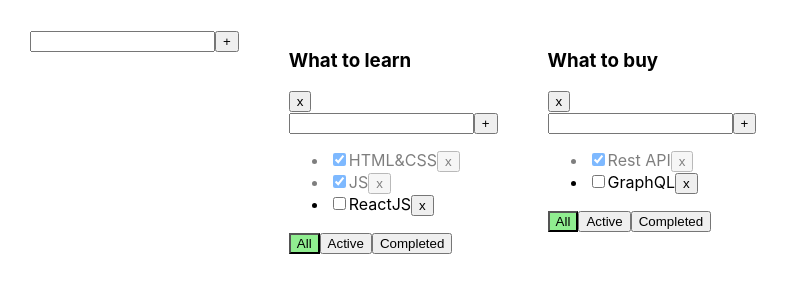
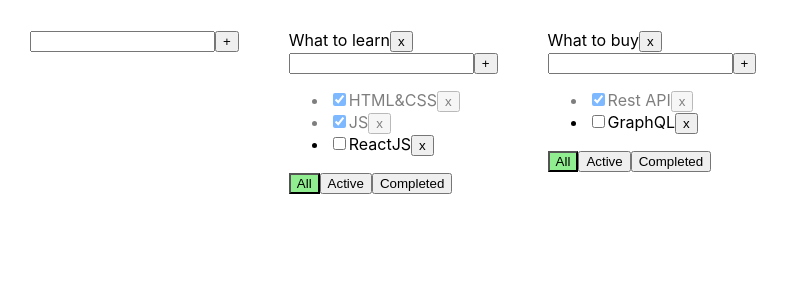
Before and after one commit to PavelS324/TodoList-5, a React (Create React App) app: page / in a window 1280 px wide. Shown: the top 300 px of the page, without its empty margins (0-789 px from the left). Built offline with nearby package versions, Linux system fonts and the light colour scheme.

Commit message:
After double click you can change title of list.

```diff
--- a/src/App.tsx
+++ b/src/App.tsx
@@ -94,6 +94,10 @@ function App() {
 		setTasks(newState)
 	}
 
+	const changeTitle = (todoListId: string, taskTitle: string) => {
+		setTodoLists(todoLists.map(t => t.id === todoListId ? {...t, title: taskTitle} : t))
+	}
+
 	const removeListTasks = (todoListId: string) => {
 		let newTodoLists = todoLists.filter(tl => tl.id !== todoListId)
 		setTodoLists(newTodoLists)
@@ -142,6 +146,7 @@ function App() {
 					addTask={addTask}
 					changeTaskStatus={changeTaskStatus}
 					changeTaskTitle={changeTaskTitle}
+					changeTitle={changeTitle}
 					filter={tl.filter}
 					removeListTasks={removeListTasks}
 				/>)
--- a/src/todolist/Todolist.tsx
+++ b/src/todolist/Todolist.tsx
@@ -13,12 +13,13 @@ type PropsType = {
 	addTask: (todoListId: string, title: string) => void
 	changeTaskStatus: (todoListId: string, taskId: string, taskStatus: boolean) => void
 	changeTaskTitle: (todoListId: string, taskId: string, taskTitle: string) => void
+	changeTitle: (todoListId: string, taskTitle: string) => void
 	filter: FilterValuesType
 	removeListTasks: (todoListId: string) => void
 }
 
 export const Todolist = (props: PropsType) => {
-	const {title, tasks, filter, removeTask, changeFilter, addTask, changeTaskStatus, changeTaskTitle, todoListId, removeListTasks} = props
+	const {title, tasks, filter, removeTask, changeFilter, addTask, changeTaskStatus, changeTaskTitle, changeTitle, todoListId, removeListTasks} = props
 
 	const changeFilterTasksHandler = (filter: FilterValuesType, todoListId: string) => {
 		changeFilter(filter, todoListId)
@@ -32,10 +33,15 @@ export const Todolist = (props: PropsType) => {
 		addTask(todoListId, title)
 	}
 
+	const changeTitleHandler = (newTitle: string) => {
+		changeTitle(todoListId, newTitle)
+	}
+
 	return (
 		<div>
 			<div className={'todolist-title-container'}>
-				<h3>{title}</h3>
+				{/*<h3>{title}</h3>*/}
+				<EditableSpan title={title} changeTaskTitle={changeTitleHandler} />
 				<Button onClick={removeListTasksHandler} title={'x'}/>
 			</div>
 			<div>
@@ -61,7 +67,6 @@ export const Todolist = (props: PropsType) => {
 
 							return <li key={task.id} className={task.isDone ? 'is-done' : ''}>
 								<input type="checkbox" checked={task.isDone} onChange={changeTaskStatusHandler}/>
-								{/*<span>{task.title}</span>*/}
 								<EditableSpan title={task.title} changeTaskTitle={changeTaskTitleHandler} />
 								<Button onClick={removeTaskHandler} title={'x'}/>
 							</li>
```
Also changed, not shown: 1 other file (tests, documents, lock files or other folders).
